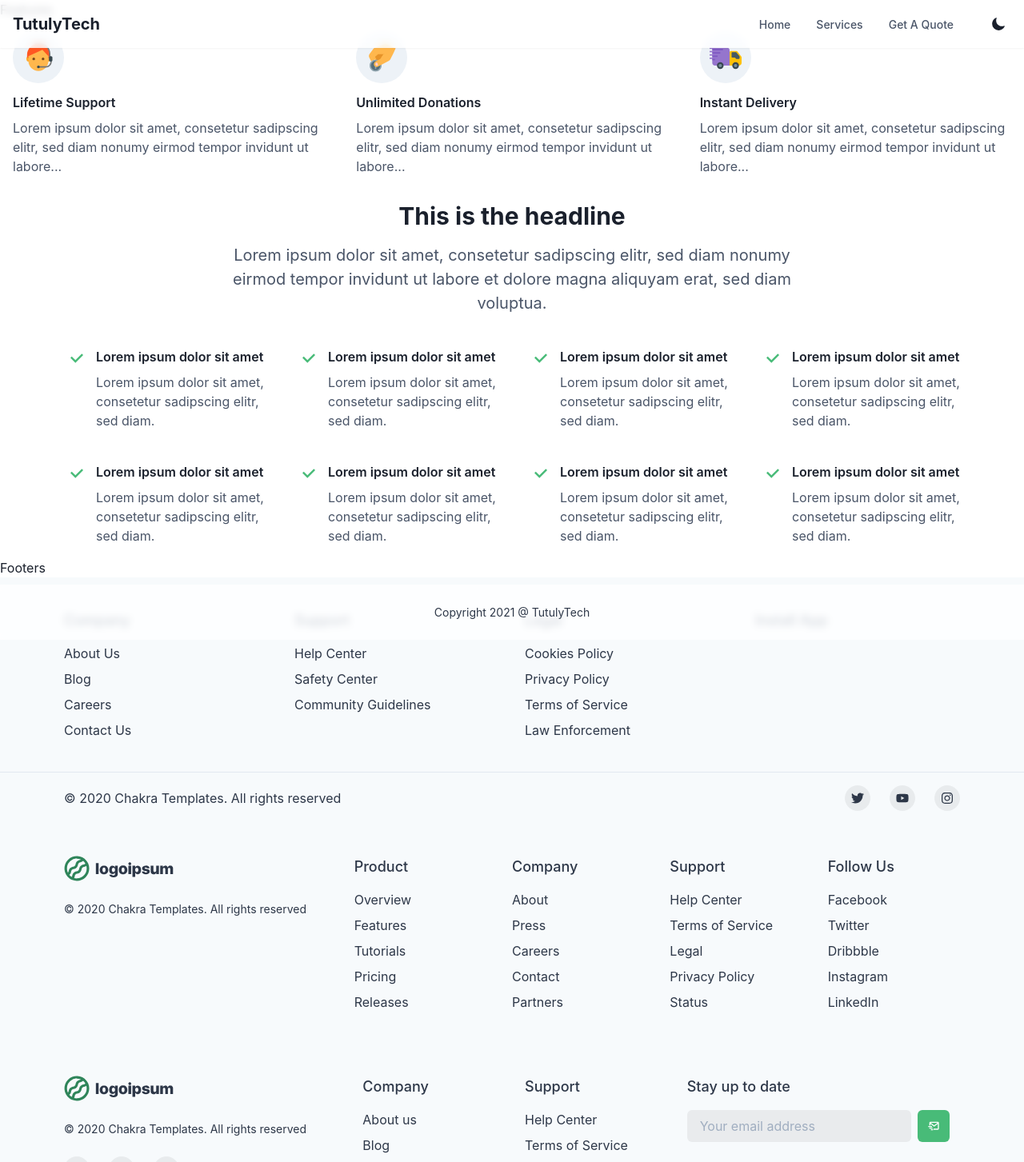
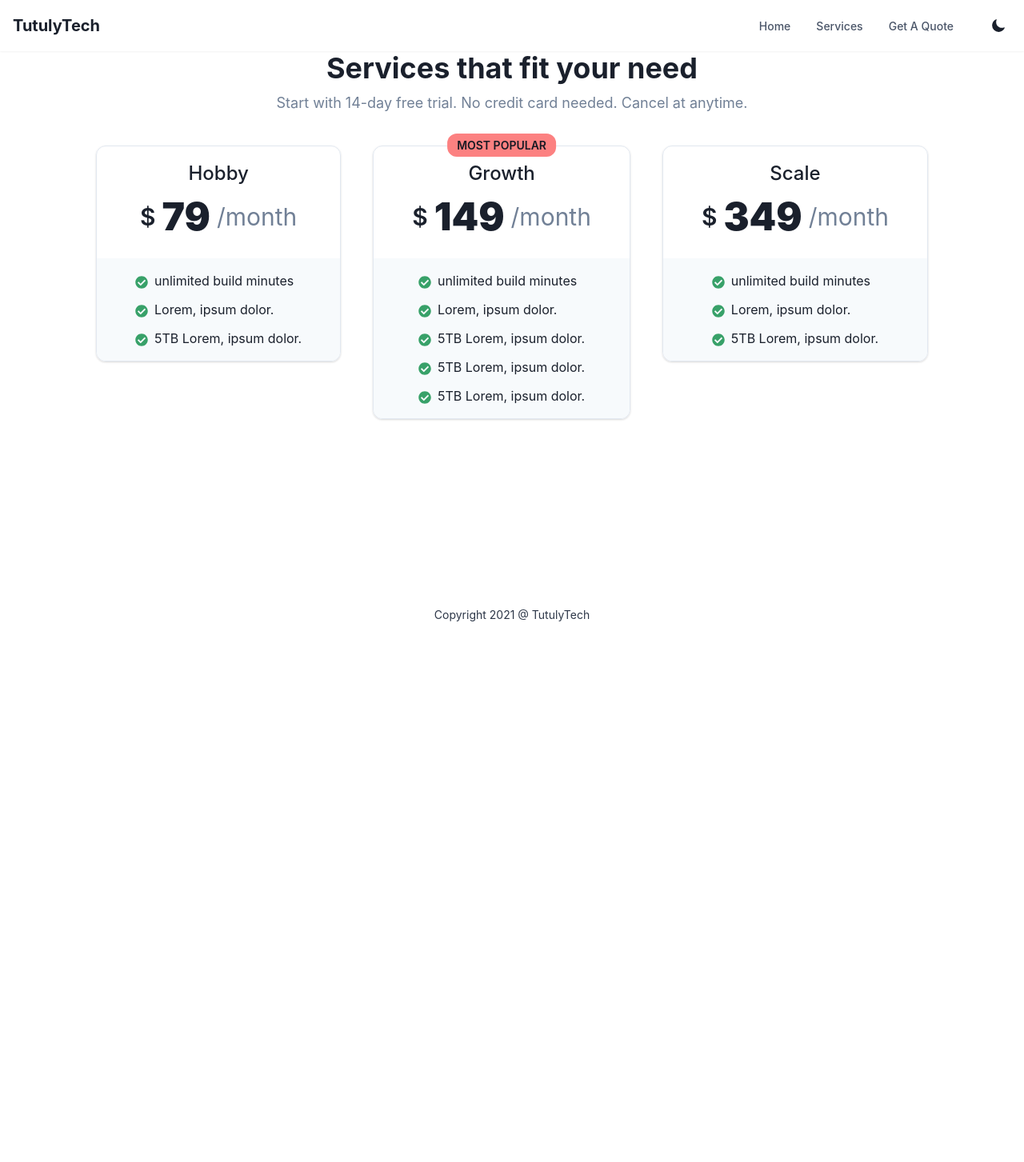
Before and after one commit to huangfulei/tutulyTech, a Next.js app: page /services in a window 1280 px wide. Shown: the top 1453 px of the page at 80% size. After the commit the page ends 800 px from the top, so only its background shows below. Built offline with nearby package versions, Linux system fonts and the light colour scheme.

Commit message:
fixed header footer height

```diff
--- a/common/consts/constants.ts
+++ b/common/consts/constants.ts
@@ -7,23 +7,24 @@
   },
   {
     label: "Services",
-    children: [
-      {
-        label: "Info Site",
-        subLabel: "Static website",
-        href: "/services",
-      },
-      {
-        label: "E-Commerce",
-        subLabel: "E-Commerce site",
-        href: "/e-commerce",
-      },
-      {
-        label: "Functional",
-        subLabel: "custom functional site",
-        href: "/custom-site",
-      },
-    ],
+    href: "/services",
+    // children: [
+    //   {
+    //     label: "Info Site",
+    //     subLabel: "Static website",
+    //     href: "/services",
+    //   },
+    //   {
+    //     label: "E-Commerce",
+    //     subLabel: "E-Commerce site",
+    //     href: "/e-commerce",
+    //   },
+    //   {
+    //     label: "Functional",
+    //     subLabel: "custom functional site",
+    //     href: "/custom-site",
+    //   },
+    // ],
   },
   {
     label: "Get A Quote",
--- a/modules/footer/index.tsx
+++ b/modules/footer/index.tsx
@@ -17,10 +17,9 @@
       justifyContent="center"
       alignItems="center"
       w="100%"
+      minH={16}
     >
-      <Text py={6} fontSize={"sm"}>
-        Copyright 2021 @ TutulyTech
-      </Text>
+      <Text fontSize={"sm"}>Copyright 2021 @ TutulyTech</Text>
     </Flex>
   );
 };
--- a/modules/header/DesktopNav.tsx
+++ b/modules/header/DesktopNav.tsx
@@ -24,7 +24,6 @@
         <Box key={navItem.label}>
           <Popover trigger={"hover"} placement={"bottom-start"}>
             <PopoverTrigger>
-              <NextLink href={navItem.href ?? "#"} passHref={true}>
               <Link
                 p={2}
                 fontSize={"sm"}
@@ -35,9 +34,10 @@
                   color: useColorModeValue("gray.800", "white"),
                 }}
               >
+                <NextLink href={navItem.href ?? "#"} passHref>
                   {navItem.label}
+                </NextLink>
               </Link>
-              </NextLink>
             </PopoverTrigger>
 
             {navItem.children && (
@@ -65,7 +65,6 @@
 
 const DesktopSubNav = ({ label, href, subLabel }: NavItem) => {
   return (
-    <NextLink href={href!} passHref={true}>
     <Link
       role={"group"}
       display={"block"}
@@ -73,6 +72,7 @@
       rounded={"md"}
       _hover={{ bg: useColorModeValue("green.50", "gray.900") }}
     >
+      <NextLink href={href!} passHref={true}>
         <Stack direction={"row"} align={"center"}>
           <Box>
             <Text
@@ -96,7 +96,7 @@
             <Icon color={"green.400"} w={5} h={5} as={ChevronRightIcon} />
           </Flex>
         </Stack>
+      </NextLink>
     </Link>
-    </NextLink>
   );
 };
--- a/modules/header/index.tsx
+++ b/modules/header/index.tsx
@@ -27,7 +27,7 @@
         pos="fixed"
         top="0"
         w={"full"}
-        minH={"60px"}
+        minH={16}
         boxShadow={"sm"}
         zIndex="999"
         justify={"center"}
--- a/pages/quote.tsx
+++ b/pages/quote.tsx
@@ -34,7 +34,7 @@
   return (
     <AppLayout>
       <SEO />
-      <Container maxW="5xl" mt={16}>
+      <Container maxW="5xl" my={16}>
         <form onSubmit={handleSubmit}>
           <Heading textAlign="center" pb={6}>
             Get a Quote
@@ -65,7 +65,7 @@
             <FormControl isRequired>
               <FormLabel>Type of website</FormLabel>
               <Select
-                placeholder="Select website type"
+                placeholder="Select"
                 value={websiteType}
                 onChange={(event: React.ChangeEvent<HTMLSelectElement>) => {
                   setWebsiteType(event.target.value);
--- a/pages/services.tsx
+++ b/pages/services.tsx
@@ -1,21 +1,35 @@
-import { Text } from "@chakra-ui/layout";
-import LargeWithAppLinksAndSocial from "../common/components/footers/LargeWithAppLinksAndSocial";
-import LargeWithLogoLeft from "../common/components/footers/LargeWithLogoLeft";
-import LargeWithNewsletter from "../common/components/footers/LargeWithNewsletter";
-import LargeWithLogoCentered from "../common/components/footers/LargeWithLogoCentered";
-import SimpleThreeColumns from "../common/components/features/SimpleThreeColumns";
-import GridListWithHeading from "../common/components/features/GridListWithHeading";
-import GridBlurredBackdrop from "../common/components/testimonials/GridBlurredBackdrop";
-import WithSpeechBubbles from "../common/components/testimonials/WithSpeechBubbles";
-import ThreeTierPricing from "../common/components/pricing/ThreeTierPricing";
-import BasicStatistics from "../common/components/statistics/BasicStatistics";
-import StatisticsWithIcon from "../common/components/statistics/StatisticsWithIcon";
-import Carousel from "../common/components/carousels/Carousel";
-import WithSubNavigation from "../common/components/navbars/WithSubNavigation";
-import SidebarWithHeader from "../common/components/navbars/SidebarWithHeader";
-import Contact from "../common/components/contact/Contact";
+import { ReactNode } from "react";
+import {
+  Box,
+  Stack,
+  HStack,
+  Heading,
+  Text,
+  VStack,
+  useColorModeValue,
+  List,
+  ListItem,
+  ListIcon,
+  Button,
+} from "@chakra-ui/react";
+import { FaCheckCircle } from "react-icons/fa";
 import { AppLayout } from "../modules/AppLayout";
 import { SEO } from "../common/components/SEO";
+
+function PriceWrapper({ children }: { children: ReactNode }) {
+  return (
+    <Box
+      mb={4}
+      shadow="base"
+      borderWidth="1px"
+      alignSelf={{ base: "center", lg: "flex-start" }}
+      borderColor={useColorModeValue("gray.200", "gray.500")}
+      borderRadius={"xl"}
+    >
+      {children}
+    </Box>
+  );
+}
 
 interface ServicesProps {}
 
@@ -23,29 +37,184 @@
   return (
     <AppLayout>
       <SEO />
-      <Text>Features</Text>
-      <SimpleThreeColumns />
-      <GridListWithHeading />
-      <Text>Footers</Text>
-      <LargeWithAppLinksAndSocial />
-      <LargeWithLogoLeft />
-      <LargeWithNewsletter />
-      <LargeWithLogoCentered />
-      <Text>Testimonials</Text>
-      <GridBlurredBackdrop />
-      <WithSpeechBubbles />
-      <Text>Pricing</Text>
-      <ThreeTierPricing />
-      <Text>Statistics</Text>
-      <BasicStatistics />
-      <StatisticsWithIcon />
-      <Text>Carousel</Text>
-      <Carousel />
-      <Text>Nav Bar</Text>
-      <WithSubNavigation />
-      <SidebarWithHeader {...{ children: <Text>place holder element</Text> }} />
-      <Text>Contact</Text>
-      <Contact />
+      <Box py={16}>
+        <VStack spacing={2} textAlign="center">
+          <Heading as="h1" fontSize="4xl">
+            Services that fit your need
+          </Heading>
+          <Text fontSize="lg" color={"gray.500"}>
+            Start with 14-day free trial. No credit card needed. Cancel at
+            anytime.
+          </Text>
+        </VStack>
+        <Stack
+          direction={{ base: "column", md: "row" }}
+          textAlign="center"
+          justify="center"
+          spacing={{ base: 4, lg: 10 }}
+          py={10}
+        >
+          <PriceWrapper>
+            <Box py={4} px={12}>
+              <Text fontWeight="500" fontSize="2xl">
+                Hobby
+              </Text>
+              <HStack justifyContent="center">
+                <Text fontSize="3xl" fontWeight="600">
+                  $
+                </Text>
+                <Text fontSize="5xl" fontWeight="900">
+                  79
+                </Text>
+                <Text fontSize="3xl" color="gray.500">
+                  /month
+                </Text>
+              </HStack>
+            </Box>
+            <VStack
+              bg={useColorModeValue("gray.50", "gray.700")}
+              py={4}
+              borderBottomRadius={"xl"}
+            >
+              <List spacing={3} textAlign="start" px={12}>
+                <ListItem>
+                  <ListIcon as={FaCheckCircle} color="green.500" />
+                  unlimited build minutes
+                </ListItem>
+                <ListItem>
+                  <ListIcon as={FaCheckCircle} color="green.500" />
+                  Lorem, ipsum dolor.
+                </ListItem>
+                <ListItem>
+                  <ListIcon as={FaCheckCircle} color="green.500" />
+                  5TB Lorem, ipsum dolor.
+                </ListItem>
+              </List>
+              {/* <Box w="80%" pt={7}>
+                <Button w="full" colorScheme="red" variant="outline">
+                  Start trial
+                </Button>
+              </Box> */}
+            </VStack>
+          </PriceWrapper>
+
+          <PriceWrapper>
+            <Box position="relative">
+              <Box
+                position="absolute"
+                top="-16px"
+                left="50%"
+                style={{ transform: "translate(-50%)" }}
+              >
+                <Text
+                  textTransform="uppercase"
+                  bg={useColorModeValue("red.300", "red.700")}
+                  px={3}
+                  py={1}
+                  color={useColorModeValue("gray.900", "gray.300")}
+                  fontSize="sm"
+                  fontWeight="600"
+                  rounded="xl"
+                >
+                  Most Popular
+                </Text>
+              </Box>
+              <Box py={4} px={12}>
+                <Text fontWeight="500" fontSize="2xl">
+                  Growth
+                </Text>
+                <HStack justifyContent="center">
+                  <Text fontSize="3xl" fontWeight="600">
+                    $
+                  </Text>
+                  <Text fontSize="5xl" fontWeight="900">
+                    149
+                  </Text>
+                  <Text fontSize="3xl" color="gray.500">
+                    /month
+                  </Text>
+                </HStack>
+              </Box>
+              <VStack
+                bg={useColorModeValue("gray.50", "gray.700")}
+                py={4}
+                borderBottomRadius={"xl"}
+              >
+                <List spacing={3} textAlign="start" px={12}>
+                  <ListItem>
+                    <ListIcon as={FaCheckCircle} color="green.500" />
+                    unlimited build minutes
+                  </ListItem>
+                  <ListItem>
+                    <ListIcon as={FaCheckCircle} color="green.500" />
+                    Lorem, ipsum dolor.
+                  </ListItem>
+                  <ListItem>
+                    <ListIcon as={FaCheckCircle} color="green.500" />
+                    5TB Lorem, ipsum dolor.
+                  </ListItem>
+                  <ListItem>
+                    <ListIcon as={FaCheckCircle} color="green.500" />
+                    5TB Lorem, ipsum dolor.
+                  </ListItem>
+                  <ListItem>
+                    <ListIcon as={FaCheckCircle} color="green.500" />
+                    5TB Lorem, ipsum dolor.
+                  </ListItem>
+                </List>
+                {/* <Box w="80%" pt={7}>
+                  <Button w="full" colorScheme="red">
+                    Start trial
+                  </Button>
+                </Box> */}
+              </VStack>
+            </Box>
+          </PriceWrapper>
+          <PriceWrapper>
+            <Box py={4} px={12}>
+              <Text fontWeight="500" fontSize="2xl">
+                Scale
+              </Text>
+              <HStack justifyContent="center">
+                <Text fontSize="3xl" fontWeight="600">
+                  $
+                </Text>
+                <Text fontSize="5xl" fontWeight="900">
+                  349
+                </Text>
+                <Text fontSize="3xl" color="gray.500">
+                  /month
+                </Text>
+              </HStack>
+            </Box>
+            <VStack
+              bg={useColorModeValue("gray.50", "gray.700")}
+              py={4}
+              borderBottomRadius={"xl"}
+            >
+              <List spacing={3} textAlign="start" px={12}>
+                <ListItem>
+                  <ListIcon as={FaCheckCircle} color="green.500" />
+                  unlimited build minutes
+                </ListItem>
+                <ListItem>
+                  <ListIcon as={FaCheckCircle} color="green.500" />
+                  Lorem, ipsum dolor.
+                </ListItem>
+                <ListItem>
+                  <ListIcon as={FaCheckCircle} color="green.500" />
+                  5TB Lorem, ipsum dolor.
+                </ListItem>
+              </List>
+              {/* <Box w="80%" pt={7}>
+                <Button w="full" colorScheme="red" variant="outline">
+                  Start trial
+                </Button>
+              </Box> */}
+            </VStack>
+          </PriceWrapper>
+        </Stack>
+      </Box>
     </AppLayout>
   );
 };
```
Lines whose indentation alone changed are shown as unchanged.
